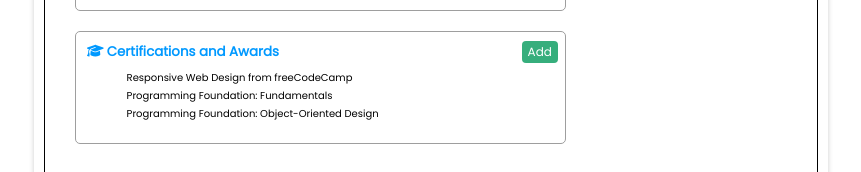
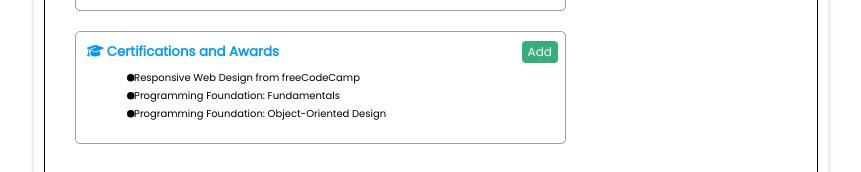
Before and after one commit to hmalindu1/resume-builder, an Angular app: page / in a window 1280 px wide. Shown: the part 531-703 px from the top of the page, without its empty margins (209-1070 px from the left). Built offline with nearby package versions, Linux system fonts and the light colour scheme; data requests are answered from the project's data file.

Commit message:
Icon is added before the description

```diff
--- a/src/app/components/cert-item/cert-item.component.html
+++ b/src/app/components/cert-item/cert-item.component.html
@@ -1,3 +1,5 @@
 <div class="cert">
-    <p class="des">{{cert.description}}</p>
+    <p class="des">
+        <fa-icon class="cir" [icon]="faCircle" size="xs"></fa-icon>{{cert.description}}
+    </p>
 </div>
```
